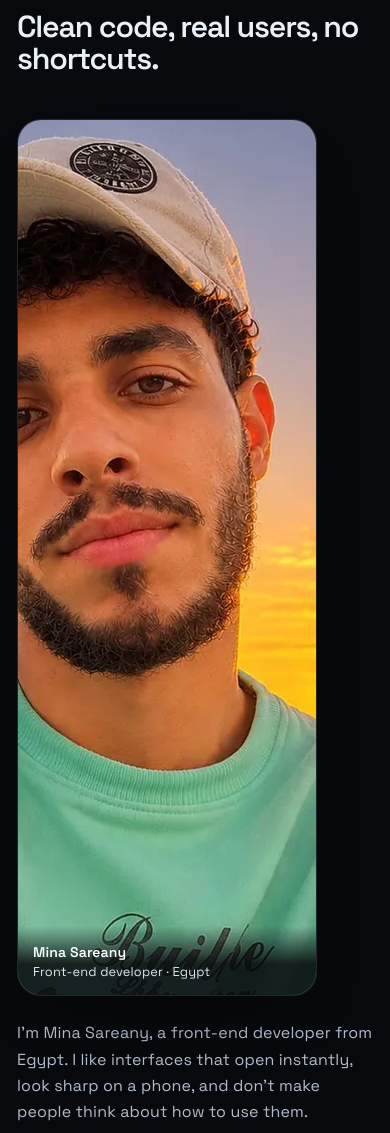
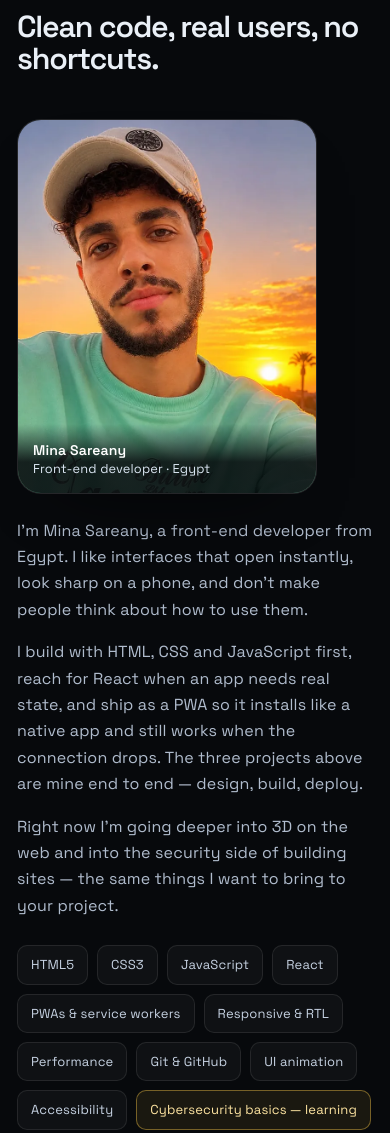
Before and after one commit to minasar326-rgb/portfolio, a plain HTML site: page index.html in a window 390 px wide. Shown: the part 5324-6457 px from the top of the page. Drawn offline with Linux system fonts and the light colour scheme; animation ran at ten frames a second.

Commit message:
Fix portrait card aspect ratio so the photo frames properly

```diff
--- a/index.html
+++ b/index.html
@@ -161,11 +161,11 @@
   .mini .shot::after{background:linear-gradient(180deg,rgba(7,9,12,0) 62%,rgba(7,9,12,.5))}
 
   /* ---------- about ---------- */
-  .about{display:grid;grid-template-columns:minmax(0,260px) minmax(0,1.05fr) minmax(0,.9fr);gap:clamp(24px,3.4vw,42px);align-items:start}
+  .about{display:grid;grid-template-columns:minmax(0,320px) minmax(0,1.05fr) minmax(0,.9fr);gap:clamp(24px,3.4vw,42px);align-items:start}
   .portrait{margin:0;position:relative;border-radius:24px;overflow:hidden;border:1px solid var(--line);background:var(--surface);align-self:start;
     box-shadow:0 30px 70px -46px rgba(0,0,0,.95);transition:transform .5s cubic-bezier(.2,.7,.2,1),border-color .3s}
   .portrait:hover{transform:translateY(-4px);border-color:rgba(47,227,160,.35)}
-  .portrait img{width:100%;aspect-ratio:4/5;object-fit:cover;object-position:50% 22%}
+  .portrait img{width:100%;height:auto;aspect-ratio:4/5;object-fit:cover;object-position:50% 50%}
   .portrait figcaption{position:absolute;left:0;right:0;bottom:0;padding:16px 15px 14px;background:linear-gradient(180deg,rgba(6,9,12,0),rgba(6,9,12,.86) 55%);font-size:12.8px;color:#dbe6f2;line-height:1.45}
   .portrait figcaption b{display:block;font-size:14px;color:#fff;font-weight:600}
   @media(max-width:1000px){.about{grid-template-columns:1fr}.portrait{max-width:300px}}
```
